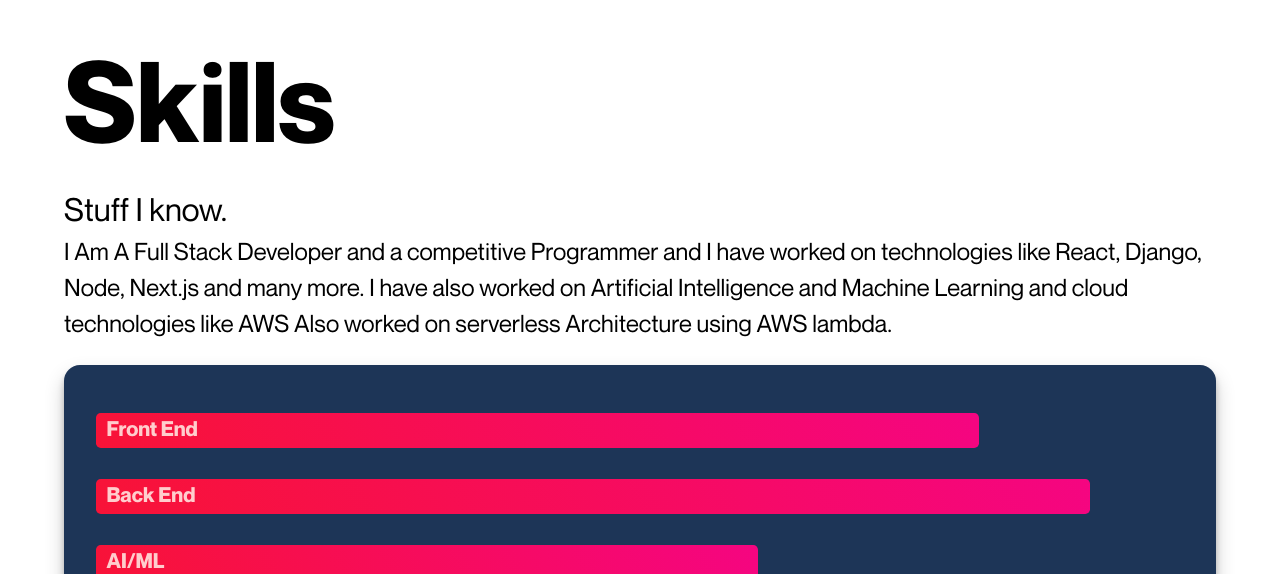
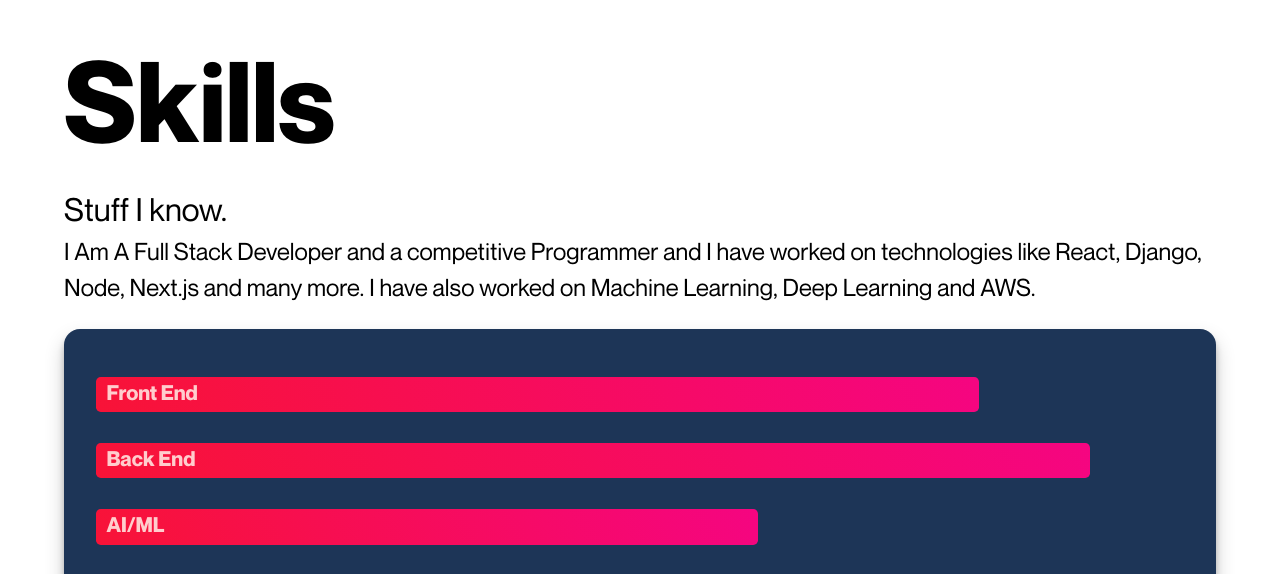
Before and after one commit to siddhart1o1/portfolio, a Next.js app: page / in a window 1280 px wide. Shown: the part 2223-2797 px from the top of the page. Built offline with nearby package versions, Linux system fonts and the light colour scheme.

Commit message:
changes in skill desc

```diff
--- a/components/skills/Skills.js
+++ b/components/skills/Skills.js
@@ -18,9 +18,8 @@ export default function Skills() {
             <p className={styles.description}>
               I Am A Full Stack Developer and a competitive Programmer and I
               have worked on technologies like React, Django, Node, Next.js and
-              many more. I have also worked on Artificial Intelligence and
-              Machine Learning and cloud technologies like AWS Also worked on
-              serverless Architecture using AWS lambda.
+              many more. I have also worked on Machine Learning, Deep Learning
+              and AWS.
             </p>
             <div className={styles.SkillGraph}>
               <MySkillBar></MySkillBar>
```
